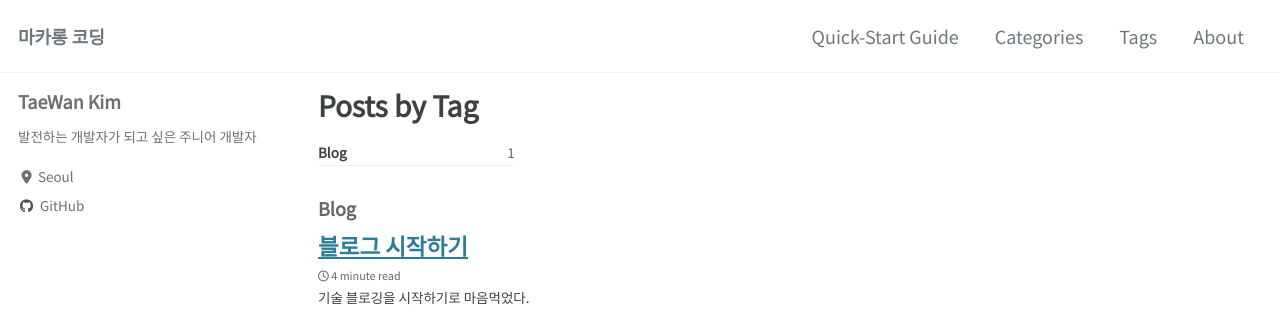
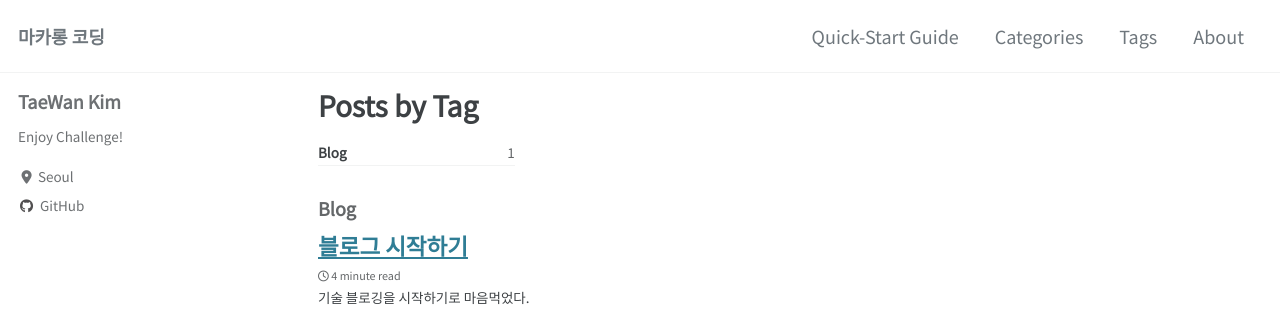
Before and after one commit to twkim-dev/twkim-dev.github.io, a Jekyll site: the page built from _pages/tag-archive.md, in a window 1280 px wide. Shown: the top 320 px of the page. Built offline with Jekyll 4.4.1, drawn with Linux system fonts in a browser that asks for light colours; cached includes are drawn as plain includes; nearby versions of some CDN libraries.

```diff
--- a/_config.yml
+++ b/_config.yml
@@ -17,10 +17,10 @@
 # Site Settings
 locale                   : "en-US"
 title                    : "마카롱 코딩"
-title_separator          : "-"
+title_separator          : "Enjoy Challenge"
 subtitle                 : # site tagline that appears below site title in masthead
 name                     : "TaeWan Kim"
-description              : "Enjoy Challenge"
+description              : "Enjoy Challenge!"
 url                      : https://twkim-dev.github.io
 baseurl                  : # the subpath of your site, e.g. "/blog"
 repository               : # GitHub username/repo-name e.g. "mmistakes/minimal-mistakes"
@@ -95,7 +95,7 @@
 author:
   name             : "TaeWan Kim"
   avatar           : # path of avatar image, e.g. "/assets/images/bio-photo.jpg"
-  bio              : "발전하는 개발자가 되고 싶은 주니어 개발자"
+  bio              : "Enjoy Challenge!"
   location         : "Seoul"
   email            :
   links:
```
